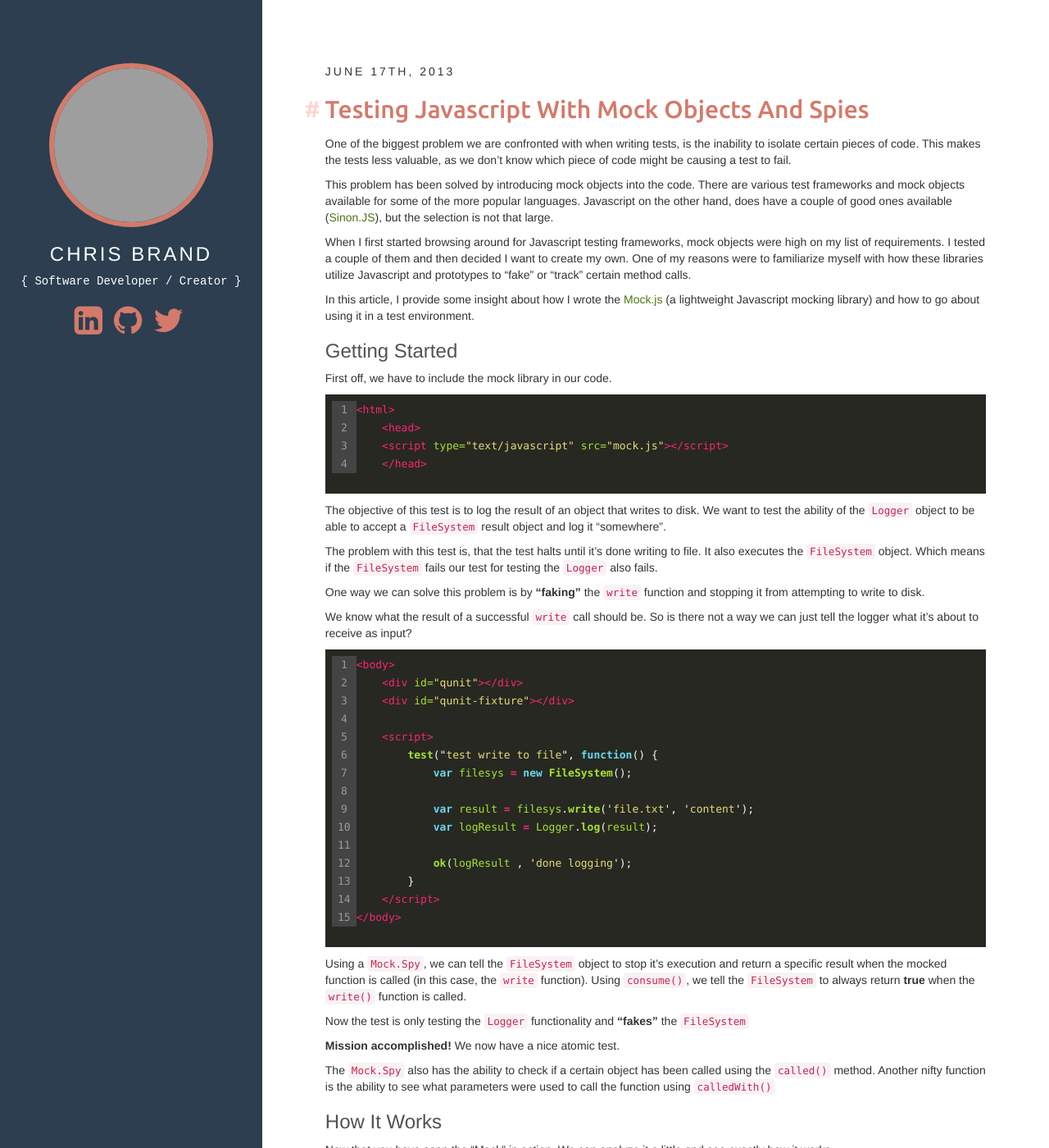
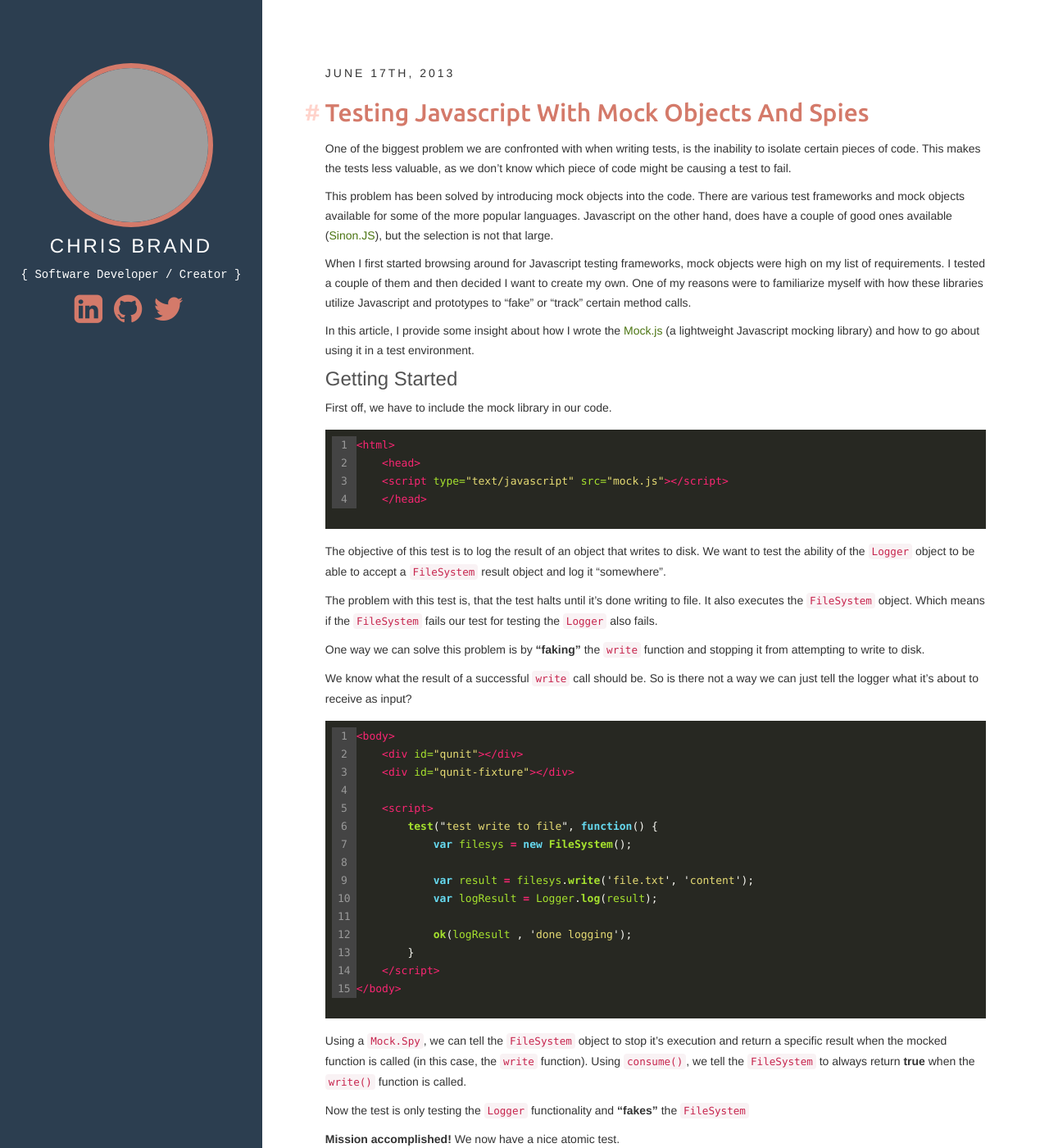
Before and after one commit to arcturial/arcturial.github.io, a Jekyll site: the page built from index.html, in a window 1280 px wide and 1400 px high. Shown: the whole window at 82% size. Built offline with Jekyll 4.4.1, drawn with Linux system fonts in a browser that asks for light colours; nearby versions of some CDN libraries; the list of posts is cut into pages by our own code; grey boxes are pictures that could not be loaded.

Commit message:
Add more spacing.

```diff
--- a/css/main.scss
+++ b/css/main.scss
@@ -20,6 +20,7 @@ $dark-green: #2D4E00;
 body
 {
     background-color: $blue;
+    line-height: 24px !important;
 }
 
 a
@@ -81,6 +82,19 @@ h3
     font-size: 24px;
     font-weight: normal !important;
     color: $dark-grey !important;
+    margin-top: 10px;
+    margin-bottom: 10px;
+}
+
+article.home h4 a,
+article.home h4,
+h4
+{
+    font-size: 20px;
+    font-weight: normal !important;
+    color: $dark-grey !important;
+    margin-top: 10px;
+    margin-bottom: 10px;
 }
 
 article.home h2 a:before
@@ -236,3 +250,9 @@ article
     color: #ffffff;
     text-decoration: none;
 }
+
+.highlight
+{
+    margin-top: 15px;
+    margin-bottom: 15px;
+}
```
